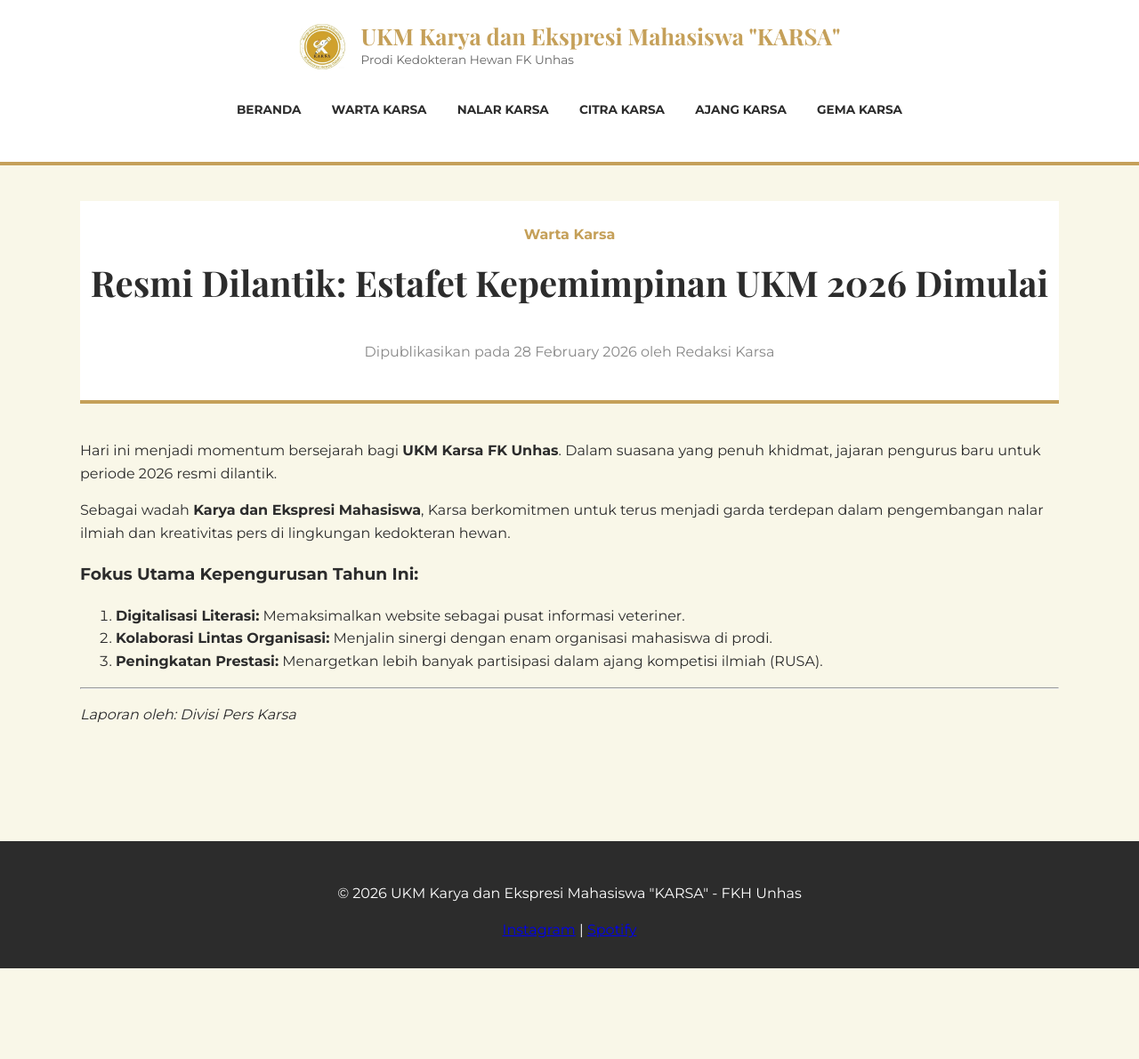
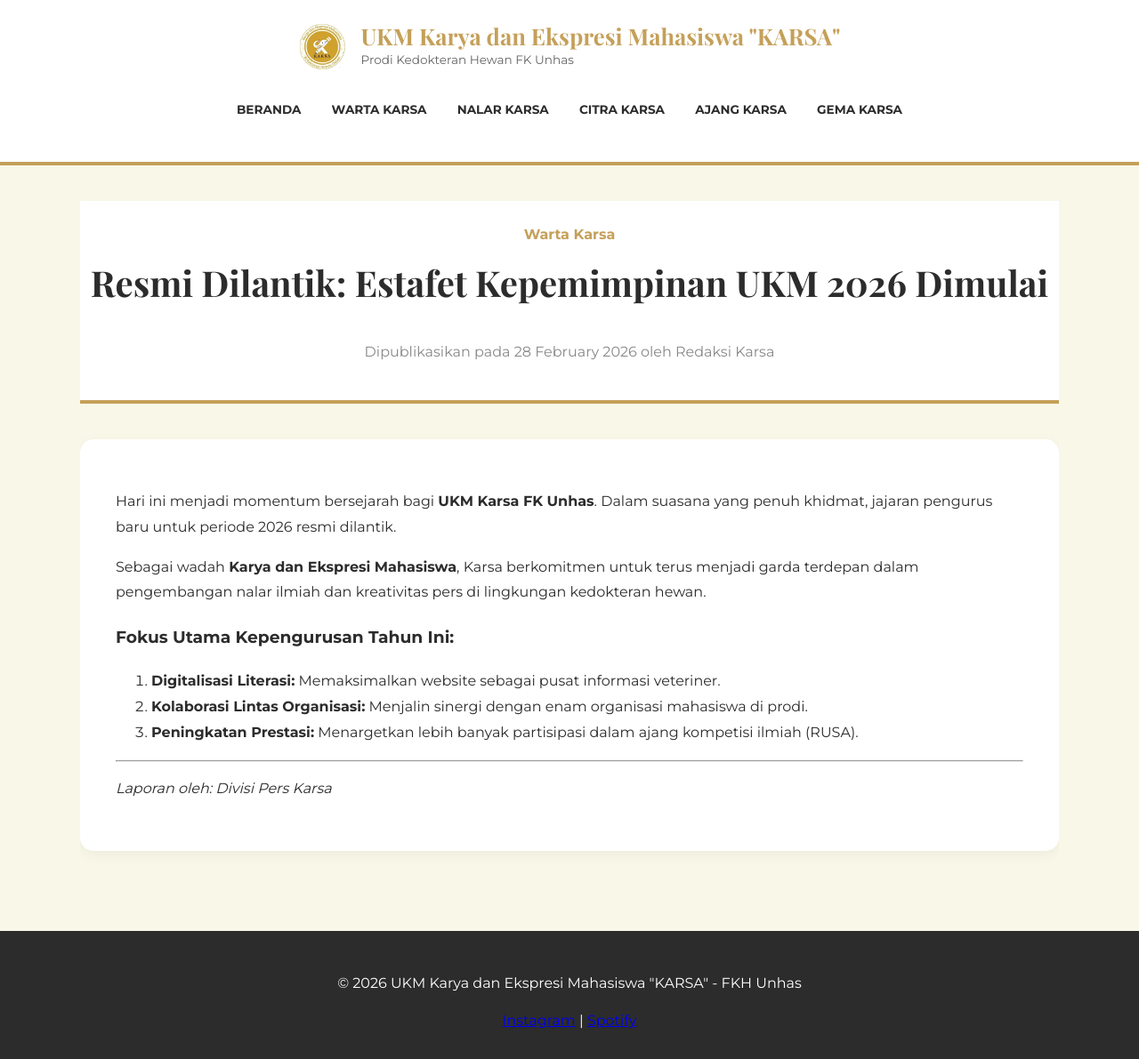
Before and after one commit to rianhs/ukm-karsa, a Jekyll site: the page built from _posts/2026-02-28-pelantikan-pengurus-baru.md, in a window 1280 px wide. Shown: the whole page at 89% size. Built offline with Jekyll 4.4.1, drawn with Linux system fonts in a browser that asks for light colours; before the commit the page ends 1089 px from its top, so only the background shows below that.

Commit message:
Update style.css

```diff
--- a/assets/css/style.css
+++ b/assets/css/style.css
@@ -146,6 +146,15 @@ footer {
     margin-top: 50px;
 }
 
+/* Pengaturan Default Kotak Putih (Desktop) */
+.post-content {
+    background: var(--white);
+    padding: 40px;
+    border-radius: 15px;
+    line-height: 1.8;
+    box-shadow: 0 4px 15px rgba(0,0,0,0.05);
+}
+
 /* --- 8. PERBAIKAN MOBILE (Media Query) --- */
 @media (max-width: 600px) {
     .logo-link {
@@ -168,4 +177,16 @@ footer {
     nav li {
         margin: 5px 8px;
     }
+
+    .container {
+        width: 94%; /* Memperlebar area utama agar lebih dekat ke pinggir layar */
+    }
+
+    .post-content {
+        padding: 20px; /* Mengurangi padding dari 40px menjadi 20px agar teks lebih lebar */
+    }
+
+    .single-post h1 {
+        font-size: 1.8rem; /* Mengecilkan judul agar tidak terlalu memenuhi layar */
+    }
 }
```
